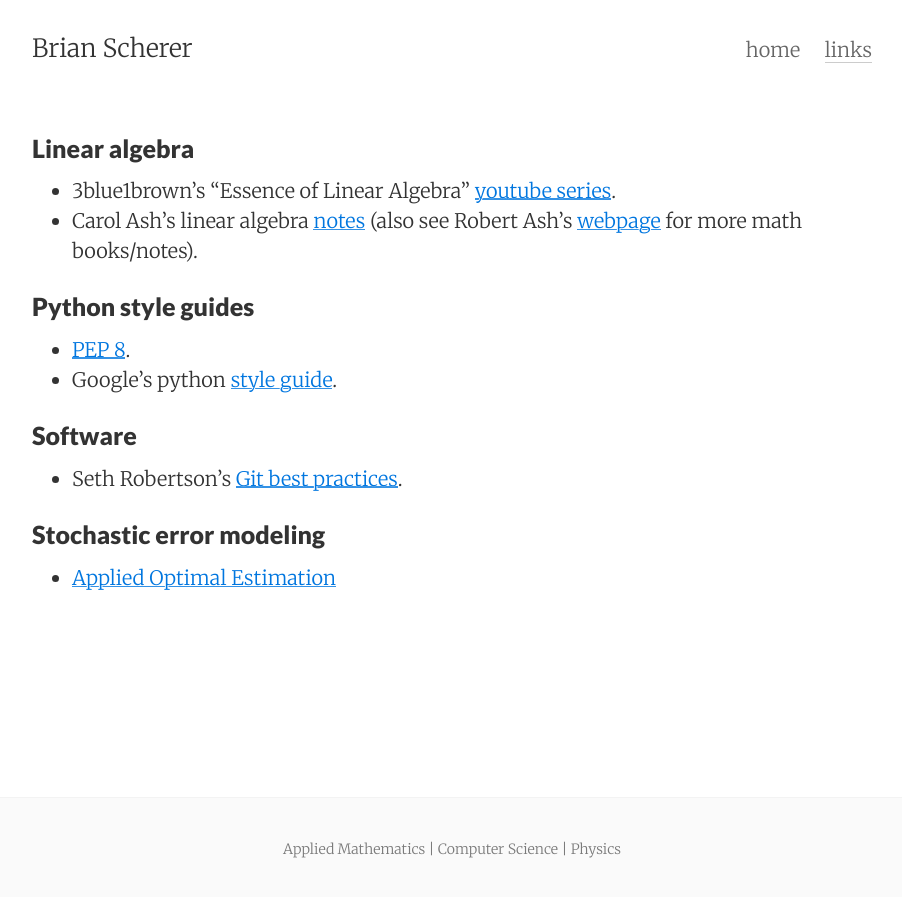
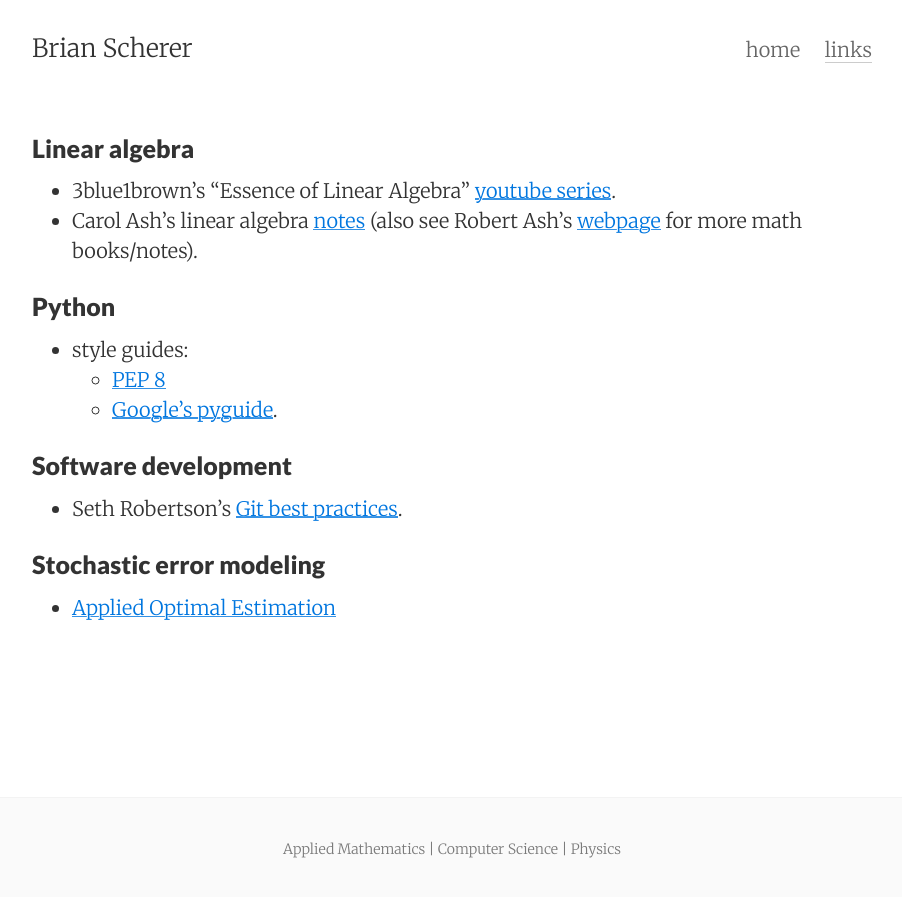
Before and after one commit to brianscherer/brianscherer.github.io, a Jekyll site: the page built from links.md, in a window 1280 px wide. Shown: the top 897 px of the page, without its empty margins (188-1090 px from the left). Built offline with Jekyll 4.4.1, drawn with Linux system fonts in a browser that asks for light colours.

Commit message:
Update links.md

```diff
--- a/links.md
+++ b/links.md
@@ -9,11 +9,12 @@ tags: links
 * 3blue1brown's "Essence of Linear Algebra" [youtube series](https://www.youtube.com/playlist?list=PLZHQObOWTQDPD3MizzM2xVFitgF8hE_ab).
 * Carol Ash's linear algebra [notes](https://faculty.math.illinois.edu/~ash/LinearAlg.html) (also see Robert Ash's [webpage](https://faculty.math.illinois.edu/~r-ash/) for more math books/notes).
 
-### Python style guides
-* [PEP 8](https://www.python.org/dev/peps/pep-0008/).
-* Google's python [style guide](http://google.github.io/styleguide/pyguide.html).
+### Python
+* style guides:
+    * [PEP 8](https://www.python.org/dev/peps/pep-0008/)
+    * [Google's pyguide](http://google.github.io/styleguide/pyguide.html).
 
-### Software
+### Software development
 * Seth Robertson's [Git best practices](http://sethrobertson.github.io/GitBestPractices/).
 
 ### Stochastic error modeling
```
